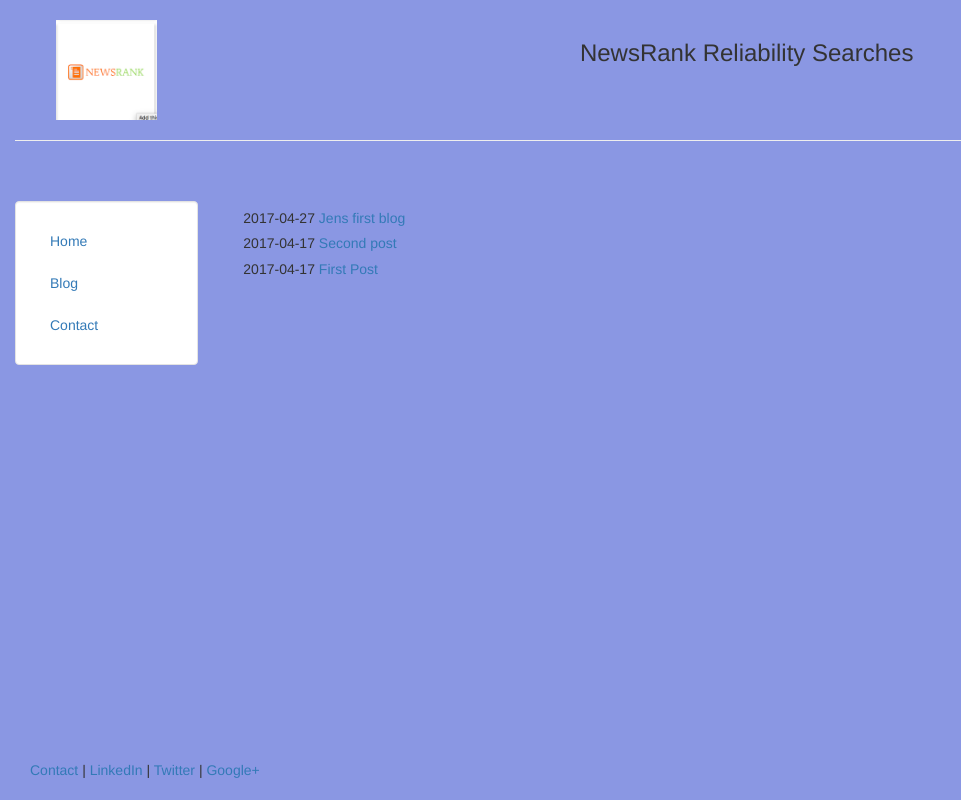
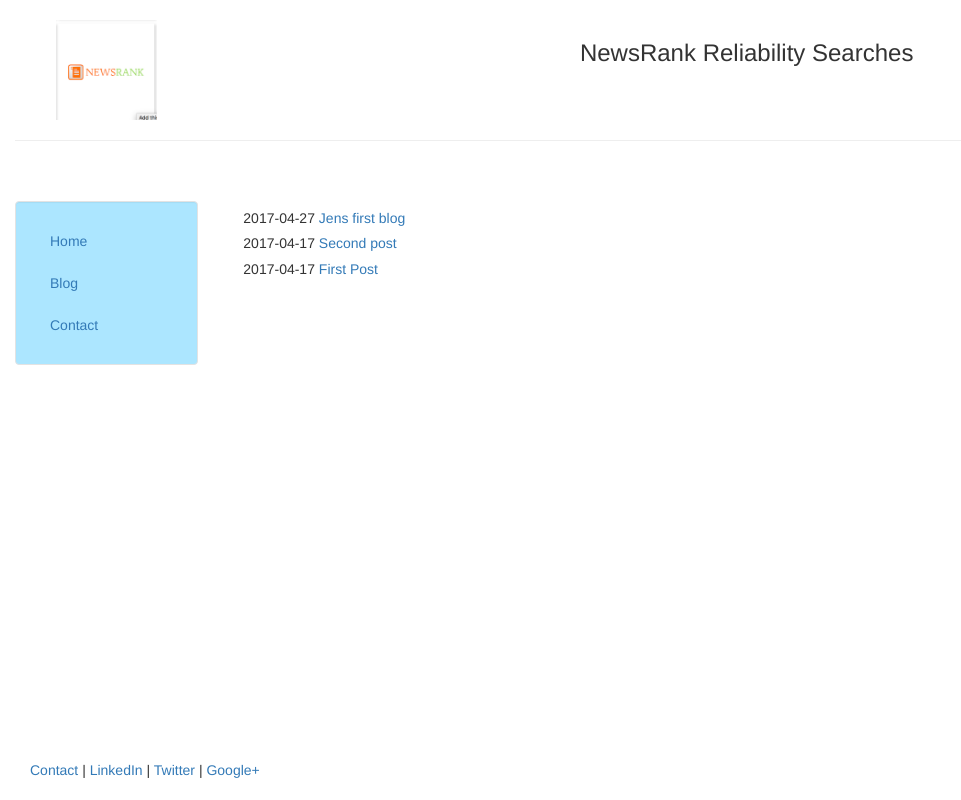
Before and after one commit to lharvey2142/newsRank, a Django app: page /blog/ in a window 1280 px wide. Shown: the whole page, without its empty margins (0-961 px from the left). Run offline with Django 3.2, Linux system fonts and the light colour scheme; data comes from the database, SQL or seed files in the repository; some libraries are stand-ins or nearby versions.

Commit message:
jennifer change

```diff
--- a/mysite/personal/templates/personal/header.html
+++ b/mysite/personal/templates/personal/header.html
@@ -16,7 +16,7 @@
  </style>
 </head>
 
-<body class="body" style="background-color:rgba(81, 101, 214, 0.67)">
+<body class="body" style="background-color:rgba(82,  104,  215, 0)">
  <div class="container-fluid" style="min-height:95%; ">
   <div class="row">
      <div class="col-sm-2">
@@ -40,7 +40,7 @@
     <br>
      <!-- Great, til you resize. -->
    <!--<div class="well bs-sidebar affix" id="sidebar" style="background-color:#fff">-->
-   <div class="well bs-sidebar" id="sidebar" style="background-color:#fff">
+   <div class="well bs-sidebar" id="sidebar" style="background-color:#ace6ff">
      <ul class="nav nav-pills nav-stacked">
     <li><a href='/'>Home</a></li>
     <li><a href='/blog/'>Blog</a></li>
```
